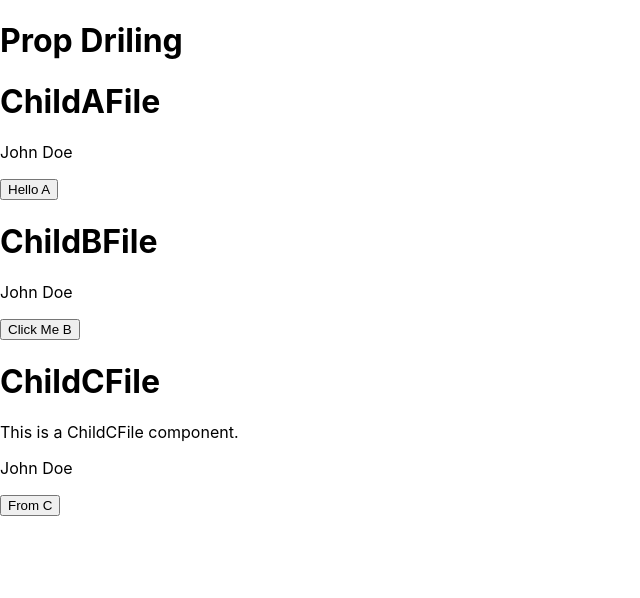
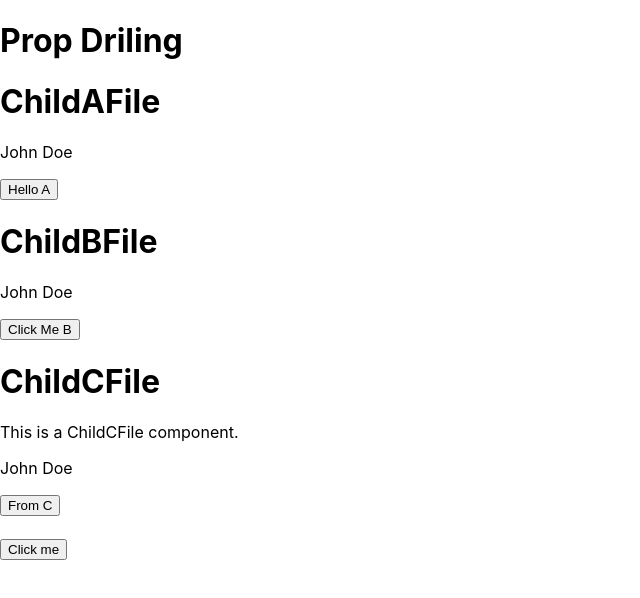
Before and after one commit to Bhagirathsinh073/Internship_Work, a React (Create React App) app in the folder Lesson-2/project/: page / in a window 1280 px wide. Shown: the top 598 px of the page, without its empty margins (0-640 px from the left). Built offline with nearby package versions, Linux system fonts and the light colour scheme.

Commit message:
create Context in different file and consume in child componet and chnges on parent componets

```diff
--- a/Lesson-2/project/src/Component Interaction/ChildCfile.js
+++ b/Lesson-2/project/src/Component Interaction/ChildCfile.js
@@ -1,13 +1,18 @@
-import React from 'react'
+import React, { useContext } from 'react'
+import { MyContext } from './MyContext';
 
 export default function ChildCFile(props) {
+    const{text,setText} = useContext(MyContext);
   return (
     <div>
       <h1>ChildCFile</h1>
       <p>This is a ChildCFile component.</p>
         <p>{props.fulluserdataB}</p>
         <button onClick={props.fun}>From C</button>
-
+        <h1>{text}</h1>
+      <button onClick={() => setText('Hello, world!')}>
+        Click me
+      </button>
     </div>
   )
 }
--- /dev/null
+++ b/Lesson-2/project/src/Component Interaction/MyContext.js
@@ -0,0 +1,3 @@
+import { createContext } from "react";
+
+export const MyContext = createContext()
--- a/Lesson-2/project/src/Component Interaction/ParentFile.js
+++ b/Lesson-2/project/src/Component Interaction/ParentFile.js
@@ -1,7 +1,10 @@
-import React from 'react'
+import React, { useState } from 'react'
 import ChildAFile from './ChildAFile'
+import { MyContext } from './MyContext'
+
 
 export default function ParentFile() {
+    const[text,setText] = useState("");
     const fullname = 'John Doe'
     // const age = 30
     function Gethello(){
@@ -10,7 +13,11 @@
   return (
     <div>
       <h1>Prop Driling</h1>
+      <h1>{text}</h1>
+    <MyContext.Provider value={{text,setText}}>
     <ChildAFile fulluserdata={fullname} fun={Gethello}/>
+    </MyContext.Provider>
+
     </div>
   )
 }
```
